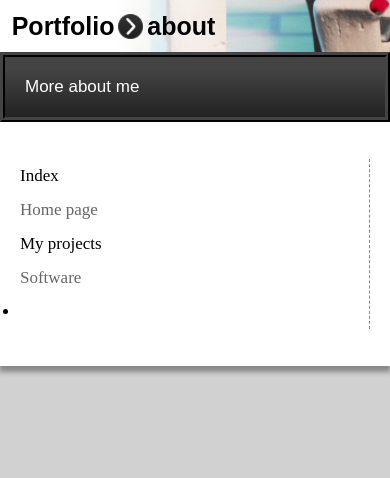
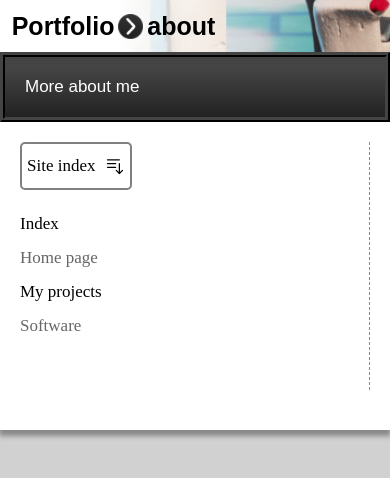
Before and after one commit to JesusDlrr/portfolio, a React (Vite) app: page /#/about in a window 390 px wide. Shown: the top 478 px of the page. Built offline with nearby package versions, Linux system fonts and the light colour scheme.

Commit message:
Added collapsable menu on mobile

```diff
--- a/src/components/navbar/Navbar.jsx
+++ b/src/components/navbar/Navbar.jsx
@@ -1,14 +1,22 @@
-import React from "react";
+import React, { useState } from "react";
 import styles from './Navbar.module.css';
 import { useLocation } from "react-router-dom";
 import { Link } from "react-router-dom";
 
 export const Navbar = () => {
     const {pathname} = useLocation();
+    const [is_expanded, setExpanded] = useState(new Boolean(false));
 
     return (
         <>
             <nav>
+                <span className={styles.toggle_button} onClick={() => {setExpanded(!is_expanded)}}>
+                    Site index
+                    <svg display={is_expanded ?  "block" : "none"} xmlns="http://www.w3.org/2000/svg" fill="none" viewBox="0 0 24 24" stroke-width="1.5" stroke="currentColor" class="w-6 h-6"><path stroke-linecap="round" stroke-linejoin="round" d="M3 4.5h14.25M3 9h9.75M3 13.5h9.75m4.5-4.5v12m0 0l-3.75-3.75M17.25 21L21 17.25" /></svg>
+                    <svg display={is_expanded ?  "none" : "block"} xmlns="http://www.w3.org/2000/svg" fill="none" viewBox="0 0 24 24" stroke-width="1.5" stroke="currentColor" class="w-6 h-6"><path stroke-linecap="round" stroke-linejoin="round" d="M3 4.5h14.25M3 9h9.75M3 13.5h5.25m5.25-.75L17.25 9m0 0L21 12.75M17.25 9v12" /></svg>
+
+                </span>
+                <div className={[styles.index_container]} expanded={is_expanded.toString()}>
                     <ul>
                         <li>
                             Index
@@ -32,6 +40,7 @@ export const Navbar = () => {
                             </ul>
                         </li>
                     </ul>
+                </div>
             </nav>
         </>
     );
--- a/src/components/navbar/Navbar.module.css
+++ b/src/components/navbar/Navbar.module.css
@@ -2,12 +2,44 @@ nav {
     font-family: 'Times New Roman', Times, serif;
     line-height: 200%;
     font-size: 17px;
+    margin-bottom: 20px;
     background-color: white;
+}
+
+.toggle_button {
+    display: none;
+    border: solid 2px gray;
+    padding: 5px;
+    border-radius: 5px;
+
+    svg {
+        margin-left: 10px;
+        width: 20px;
+        height: 20px;
+    }
 }
 
 .selected {
     list-style: disc;
     text-decoration: underline;
+}
+
+@keyframes fade-out {
+    from {
+        max-height: 500px;
+    }
+    to {
+        max-height: 0px;
+    }
+}
+
+@keyframes fade-in {
+    from {
+        max-height: 0px;
+    }
+    to {
+        max-height: 200px;
+    }
 }
 
 @media (max-width: 940px) { /* Tablets */
@@ -17,29 +49,23 @@ nav {
         ul {
             padding: 0;
         }
+
+        .index_container {
+            overflow: hidden;
+            max-height: 500px;
+        }
+
+        .index_container[expanded='true'] {
+            animation: fade-out 0.5s forwards;
+        }
+
+        .index_container[expanded='false'] {
+            animation: fade-in 0.5s forwards;
+        }
+
+        .toggle_button {
+            display: inline-flex;
+            align-items: center;
+        }
     }
 }
-
-/* @media screen and (max-width: 640px) { Smartphones
-    nav {
-        position: fixed;
-        left: 0;
-        bottom: 0;
-        width: 100vw;
-    }
-
-    nav ul {
-        display: grid;
-        grid-auto-columns: minmax(0, 1fr);
-        grid-auto-flow: column;
-        padding: 0px;
-    }
-
-    nav li {
-        display: inline-block;
-    }
-
-    nav li:not(:last-child) {
-        border-right: dashed 1px rgba(255, 255, 255, 0.1);
-    }
-} */
```
Lines whose indentation alone changed are shown as unchanged.
